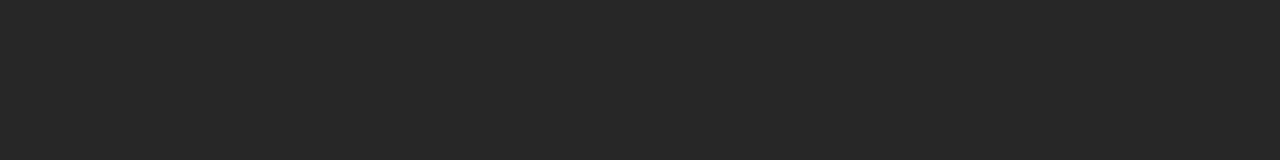
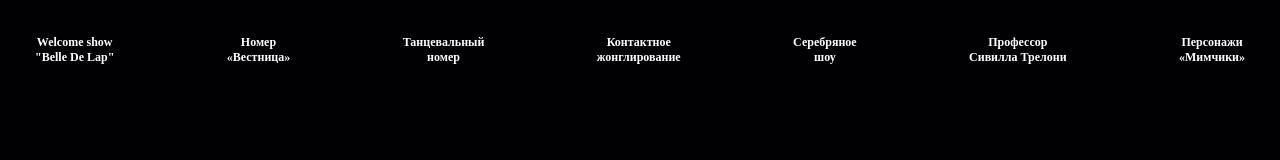
Before and after one commit to Krylovich/LISOWA-SHOW, a plain HTML site: page index.html in a window 1280 px wide. Drawn offline with Linux system fonts and the light colour scheme; a web font is replaced by a local one.

Commit message:
добавлена шапка

```diff
--- a/assets/css/style.css
+++ b/assets/css/style.css
@@ -2,6 +2,13 @@ html {
     scroll-behavior: smooth;
     -webkit-font-smoothing: antialiased;
     -moz-osx-font-smoothing: grayscale;
+}
+
+@font-face {
+    font-family: VelaSans;
+    src: url(../fonts/VelaSans/Static/TTF/VelaSans-ExtraLight.ttf) format('truetype');
+    font-weight: 200;
+    font-style: normal;
 }
 
 @font-face {
@@ -34,7 +41,7 @@ html {
 
 body {
     margin: 0;
-    background-color: #272727;
+    background-color: #010002;
 }
 
 *,
@@ -56,6 +63,12 @@ p {
   color: #fff;
 }
 
+a {
+  text-decoration: none;
+  font-family: VelaSans;
+  color: #fff;
+}
+
 .img {
   display: block;
   max-width: 100%;
@@ -69,4 +82,70 @@ p {
   flex-direction: column;
 }
 
+/* Container */
+.container {
+  width: 100%;
+  max-width: 1280px;
+  margin: 0 auto;
+  padding: 0 10px;
+}
+
 /* Header */
+.header {
+  width: 100%;
+  position: fixed;
+  top: 0;
+  left: 0;
+  right: 0;
+  z-index: 1000;
+  background-color: transparent;
+}
+
+.header-inner {
+  display: flex;
+  align-items: center;
+  justify-content: center;
+  height: 100px;
+}
+
+.nav {
+  display: flex;
+  flex-direction: row;
+  justify-content: space-between;
+  width: 100%;
+}
+
+.nav-link {
+  position: relative;
+  font-weight: 700;
+  font-size: 12px;
+  text-align: center;
+  padding: 10px;
+  margin-left: 15px;
+  margin-right: 15px;
+}
+
+.nav-link:after,
+.nav-link:hover:after {
+  content: "";
+  display: block;
+  position: absolute;
+  bottom: 0;
+}
+
+.nav-link:after {
+  right: 0;
+  width: 0;
+  height: 2px;
+  background-color: rgba(255, 255, 255, 0.6);
+  transition: width 0.4s;
+}
+
+.nav-link:hover:after {
+  width: 100%;
+  left: 0;
+  height: 2px;
+  background-color: #fff;
+  transition: width 0.5s;
+  box-shadow: 0px 0px 3px 3px rgba(255, 255, 255, 0.3);
+}
--- a/index.html
+++ b/index.html
@@ -12,7 +12,15 @@
     <header class="header">
       <div class="container">
         <div class="header-inner">
-
+        <nav class="nav">
+          <a href="#" class="nav-link">Welcome show<br>"Belle De Lap"</a>
+          <a href="#" class="nav-link">Номер<br>«Вестница»</a>
+          <a href="#" class="nav-link">Танцевальный<br>номер</a>
+          <a href="#" class="nav-link">Контактное<br>жонглирование</a>
+          <a href="#" class="nav-link">Серебряное<br>шоу</a>
+          <a href="#" class="nav-link">Профессор<br>Сивилла Трелони</a>
+          <a href="#" class="nav-link">Персонажи<br>«Мимчики»</a>
+        </nav>
         </div>
       </div>
     </header>
```
